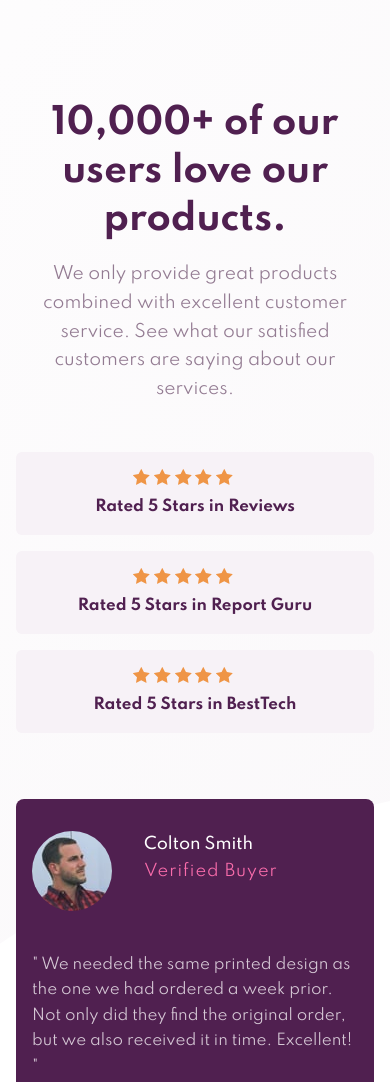
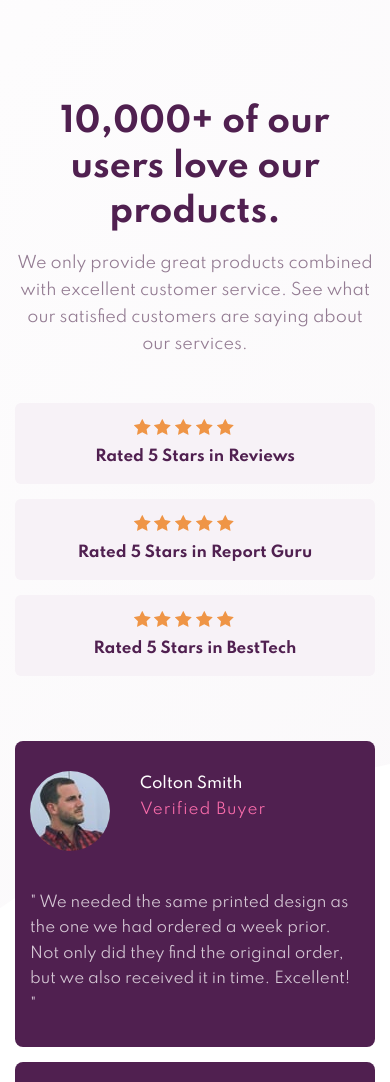
Before and after one commit to victorbruce/portfolio-figma, a plain HTML site: page index.html in a window 390 px wide. Shown: the top 1082 px of the page. Drawn offline with Linux system fonts and the light colour scheme.

Commit message:
update: make website responsive on tablet devices

```diff
--- a/css/style.css
+++ b/css/style.css
@@ -16,6 +16,10 @@
   /* FONTS */
   --body-copy: 15px;
   --spartan-font: "Spartan", sans-serif;
+}
+
+html {
+  font-size: var(--body-copy);
 }
 
 body {
@@ -70,7 +74,8 @@ body {
 }
 
 .social__rating {
-  max-width: 450px;
+  width: 450px;
+  max-width: 85%;
   background: var(--light-grayish-magenta);
   margin-bottom: 1rem;
   border-radius: 6px;
@@ -112,10 +117,10 @@ body {
 }
 
 .testimonials__card {
-  max-width: 400px;
+  max-width: 390px;
   background: var(--dark-magenta);
   color: var(--white);
-  padding: 3rem 2rem;
+  padding: 3rem 1.7rem;
   border-radius: 8px;
 }
 
@@ -169,6 +174,86 @@ body {
   color: hsl(228, 45%, 44%);
 }
 
+@media (max-width: 1024px) {
+  .social__inner {
+    padding: 150px 32px 50px 32px;
+    justify-content: space-around;
+  }
+
+  .social__ratings {
+    width: 50%;
+  }
+
+  .social__rating {
+    max-width: 90%;
+  }
+
+  .testimonials__inner {
+    padding: 0px 32px 100px 32px;
+  }
+
+  .testimonials__card {
+    max-width: 32%;
+  }
+}
+
+@media (max-width: 768px) {
+  .social__inner {
+    width: 100%;
+    flex-direction: column;
+    justify-content: center;
+    align-items: center;
+    padding: 100px 1rem 50px 1rem;
+  }
+  .social__stats {
+    width: 100%;
+    text-align: center;
+    margin-bottom: 3rem;
+  }
+
+  .social__stats__title h1 {
+    font-size: 2.2rem;
+    letter-spacing: 0;
+    padding: 0 32px;
+    text-align: center;
+  }
+
+  .social__ratings {
+    width: 100%;
+    display: flex;
+    flex-direction: column;
+    align-items: center;
+  }
+
+  .social__rating {
+    max-width: 450px !important;
+  }
+
+  .reports,
+  .best-tech {
+    margin-left: 0;
+  }
+
+  .testimonials {
+    width: 100%;
+  }
+
+  .testimonials__inner {
+    flex-direction: column;
+    padding: 0 1rem 50px 1rem;
+  }
+
+  .testimonials__card {
+    min-width: 100%;
+    padding: 2rem 1rem;
+  }
+
+  .anne,
+  .irene {
+    margin-top: 1rem;
+  }
+}
+
 @media (max-width: 450px) {
   body {
     background-image: url("../images/bg-pattern-top-mobile.svg");
@@ -199,10 +284,12 @@ body {
   }
 
   .social__rating {
+    width: 100%;
     flex-direction: column;
   }
 
-  .reports, .best-tech {
+  .reports,
+  .best-tech {
     margin-left: 0;
   }
 
@@ -220,7 +307,8 @@ body {
     padding: 2rem 1rem;
   }
 
-  .anne, .irene {
+  .anne,
+  .irene {
     margin-top: 1rem;
   }
 }
```
